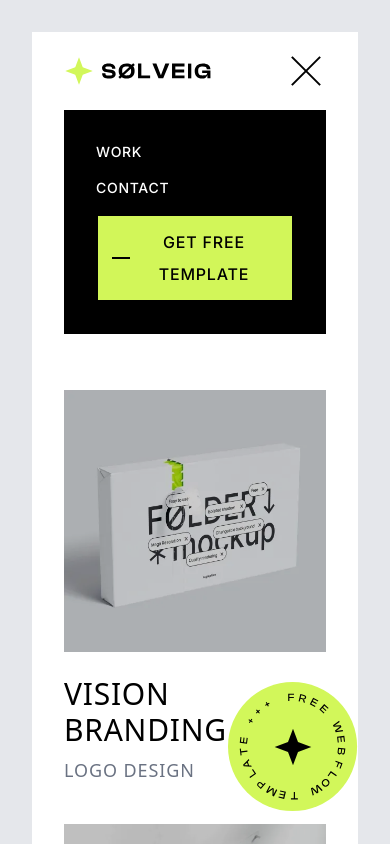
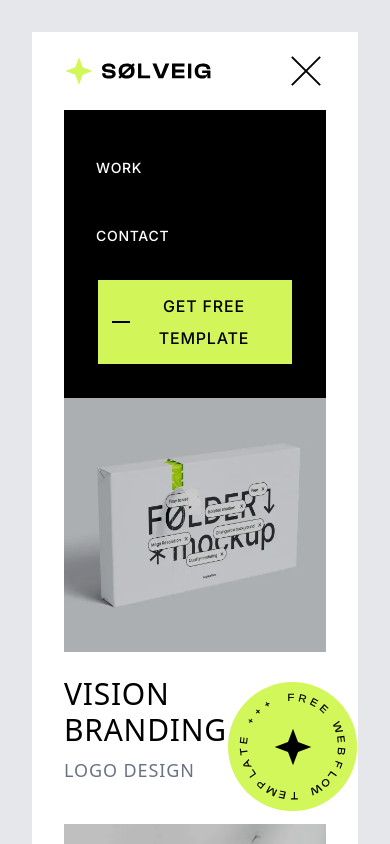
Before and after one commit to imdsameera/solveig-website-gsap, a React (Vite) app: page /work in a window 390 px wide. Both pictures are taken after a click on the element 306 px from the left and 71 px from the top of the page. Shown: the top 844 px of the page. Built offline with nearby package versions, Linux system fonts and the light colour scheme; a web font is replaced by a local one.

Commit message:
Ammended the item.href to item.path in mobile navbar

```diff
--- a/src/components/Navbar.jsx
+++ b/src/components/Navbar.jsx
@@ -144,8 +144,8 @@ const Navbar = () => {
             {navLinks.map((item, i) => (
               <Link
                 key={i}
-                to={item.href}
-                className="text-white hover:text-white/60 text-sm font-medium uppercase tracking-wider group"
+                to={item.path}
+                className="text-white hover:text-white/60 text-sm font-medium uppercase tracking-wider group py-4"
               >
                 {item.title}{" "}
               </Link>
--- a/src/pages/ContactPage/sections/SocialMedia.jsx
+++ b/src/pages/ContactPage/sections/SocialMedia.jsx
@@ -1,5 +1,4 @@
 import React from "react";
-import { TextReveal01 } from "../../../components/animations/index.js";
 import {Link} from 'react-router-dom';
 
 const SocialMedia = () => {
```
